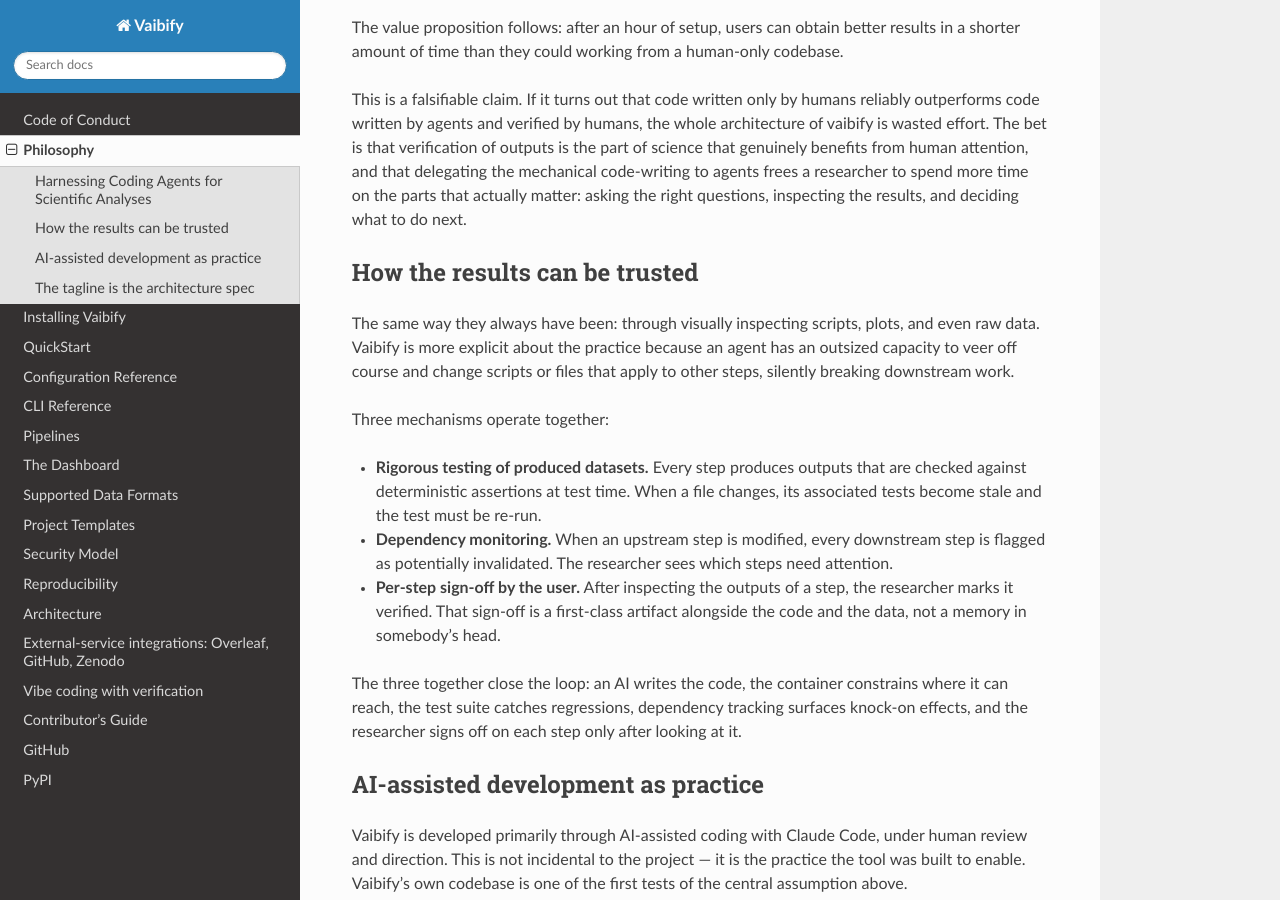
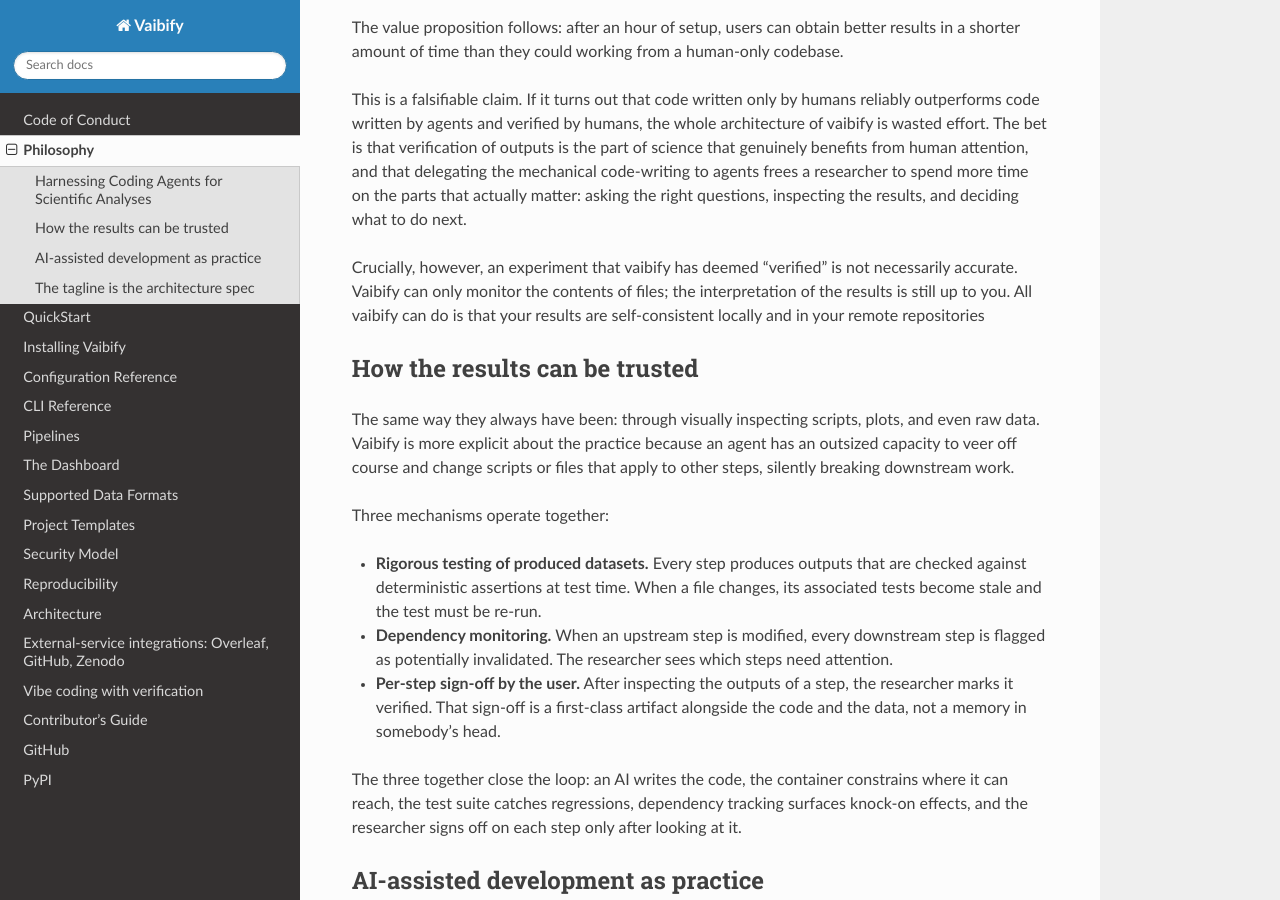
Before and after one commit to RoryBarnes/vaibify, a Sphinx documentation site: the page built from docs/philosophy.md, in a window 1280 px wide and 900 px high, scrolled down 800 px. Built offline with Sphinx 7.4.7 and the Read the Docs theme 3.1.0, drawn with Linux system fonts in a browser that asks for light colours.

Commit message:
Small updates to docs.

```diff
--- a/docs/index.rst
+++ b/docs/index.rst
@@ -17,8 +17,8 @@
 
    conduct
    philosophy
+   quickStart
    install
-   quickStart
    configuration
    cli
    pipelines
--- a/docs/philosophy.md
+++ b/docs/philosophy.md
@@ -48,6 +48,10 @@
 mechanical code-writing to agents frees a researcher to spend more
 time on the parts that actually matter: asking the right questions,
 inspecting the results, and deciding what to do next.
+
+Crucially, however, an experiment that vaibify has deemed "verified"
+is not necessarily accurate. Vaibify can only monitor the contents of
+files; the interpretation of the results is still up to you. All vaibify can do is  that your results are self-consistent locally and in your remote repositories
 
 ## How the results can be trusted
 
```
